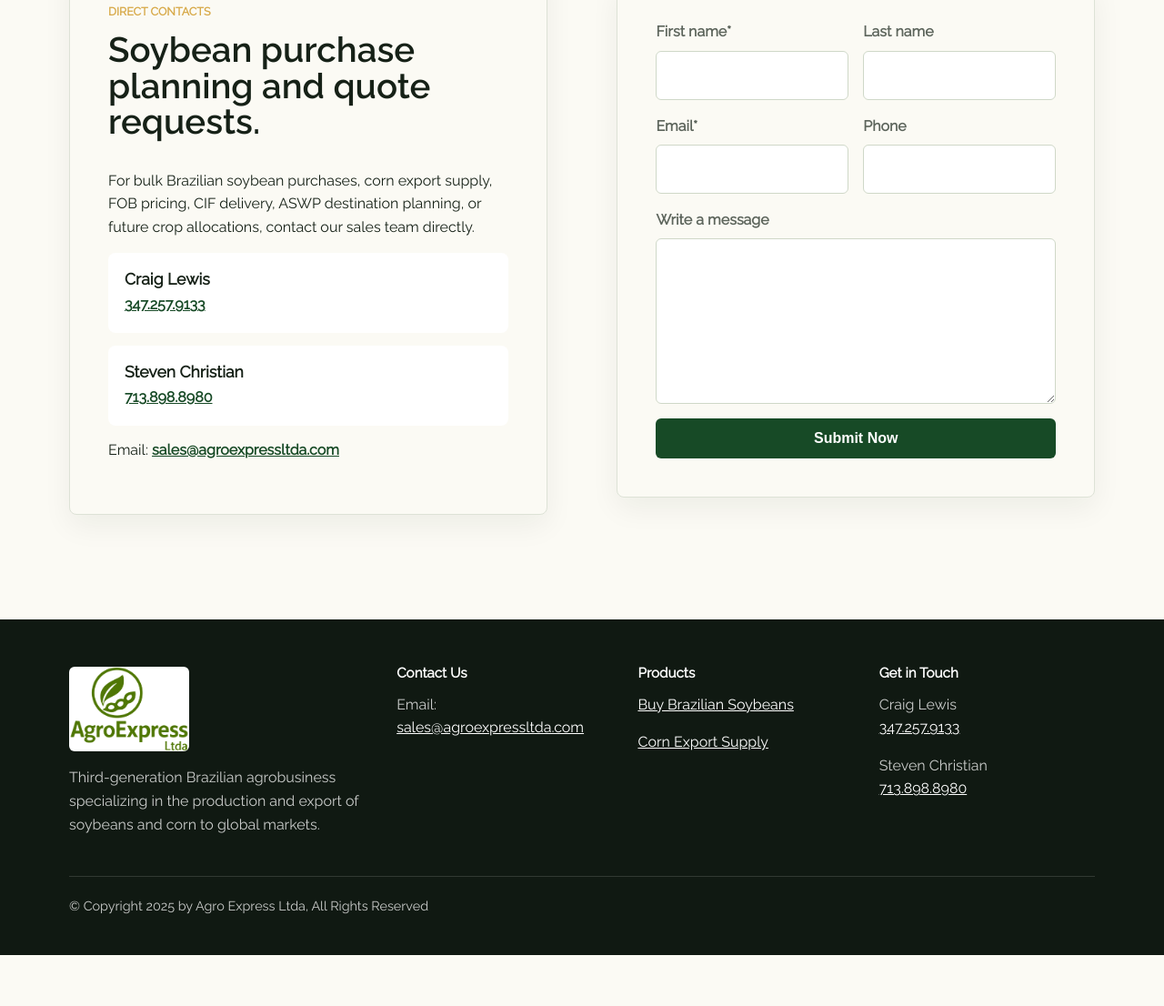
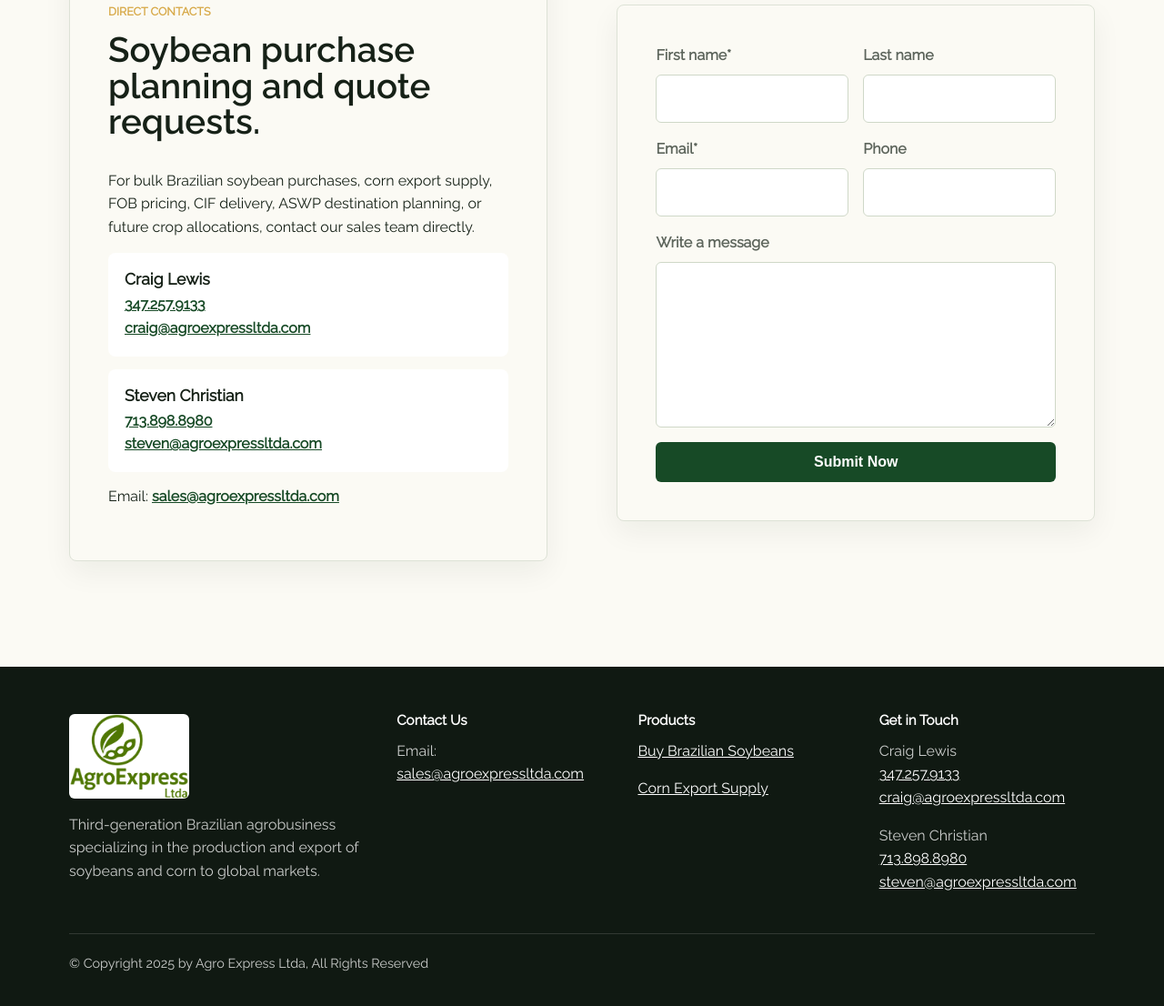
Before and after one commit to frankbjj23/soybean-site, a plain HTML site: page contact.html in a window 1280 px wide. Shown: the part 638-1744 px from the top of the page at 91% size. Before the commit the page ends 1688 px from the top, so only its background shows below. Drawn offline with Linux system fonts and the light colour scheme.

Commit message:
Add direct sales contact emails

```diff
--- a/contact.html
+++ b/contact.html
@@ -41,10 +41,12 @@
         <div class="contact-card">
           <h3>Craig Lewis</h3>
           <a href="tel:+13472579133">347.257.9133</a>
+          <a href="mailto:craig@agroexpressltda.com">craig@agroexpressltda.com</a>
         </div>
         <div class="contact-card">
           <h3>Steven Christian</h3>
           <a href="tel:+17138988980">713.898.8980</a>
+          <a href="mailto:steven@agroexpressltda.com">steven@agroexpressltda.com</a>
         </div>
         <p>Email: <a href="mailto:sales@agroexpressltda.com">sales@agroexpressltda.com</a></p>
       </div>
@@ -91,8 +93,8 @@
     </div>
     <div>
       <h2>Get in Touch</h2>
-      <p>Craig Lewis<br><a href="tel:+13472579133">347.257.9133</a></p>
-      <p>Steven Christian<br><a href="tel:+17138988980">713.898.8980</a></p>
+      <p>Craig Lewis<br><a href="tel:+13472579133">347.257.9133</a><br><a href="mailto:craig@agroexpressltda.com">craig@agroexpressltda.com</a></p>
+      <p>Steven Christian<br><a href="tel:+17138988980">713.898.8980</a><br><a href="mailto:steven@agroexpressltda.com">steven@agroexpressltda.com</a></p>
     </div>
     <div class="footer-bottom">
       <p>© Copyright 2025 by Agro Express Ltda, All Rights Reserved</p>
--- a/styles.css
+++ b/styles.css
@@ -574,6 +574,11 @@ h3 {
 .contact-panel a {
   color: var(--leaf-dark);
   font-weight: 700;
+  overflow-wrap: anywhere;
+}
+
+.contact-card a {
+  display: block;
 }
 
 .quote-form {
```
Also changed, not shown: about.html (+2 -2 lines), buy-soybeans.html (+2 -2 lines), index.html (+4 -4 lines).
